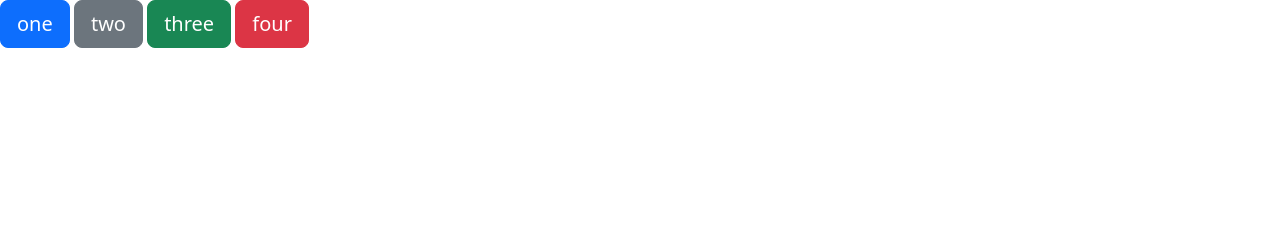
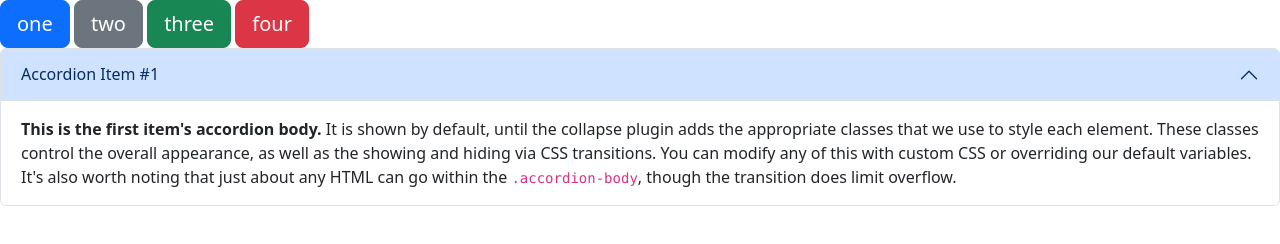
Before and after one commit to isoyasin/bootsrap, a plain HTML site: page index.html in a window 1280 px wide. Drawn offline with nearby package versions, Linux system fonts and the light colour scheme.

Commit message:
add project accordion 1

```diff
--- a/index.html
+++ b/index.html
@@ -14,7 +14,24 @@
  <button type="button" class="btn btn-secondary btn-lg">two</button>
  <button type="button" class="btn btn-success btn-lg">three</button>
 <button type="button" class="btn btn-danger btn-lg">four</button>
-
+<div class="accordion" id="accordionExample">
+    <div class="accordion-item">
+      <h2 class="accordion-header">
+        <button class="accordion-button" type="button" data-bs-toggle="collapse" data-bs-target="#collapseOne"
+          aria-expanded="true" aria-controls="collapseOne">
+          Accordion Item #1
+        </button>
+      </h2>
+      <div id="collapseOne" class="accordion-collapse collapse show" data-bs-parent="#accordionExample">
+        <div class="accordion-body">
+          <strong>This is the first item's accordion body.</strong> It is shown by default, until the collapse plugin
+          adds the appropriate classes that we use to style each element. These classes control the overall appearance,
+          as well as the showing and hiding via CSS transitions. You can modify any of this with custom CSS or
+          overriding our default variables. It's also worth noting that just about any HTML can go within the
+          <code>.accordion-body</code>, though the transition does limit overflow.
+        </div>
+      </div>
+    </div>
 
 
 
```
